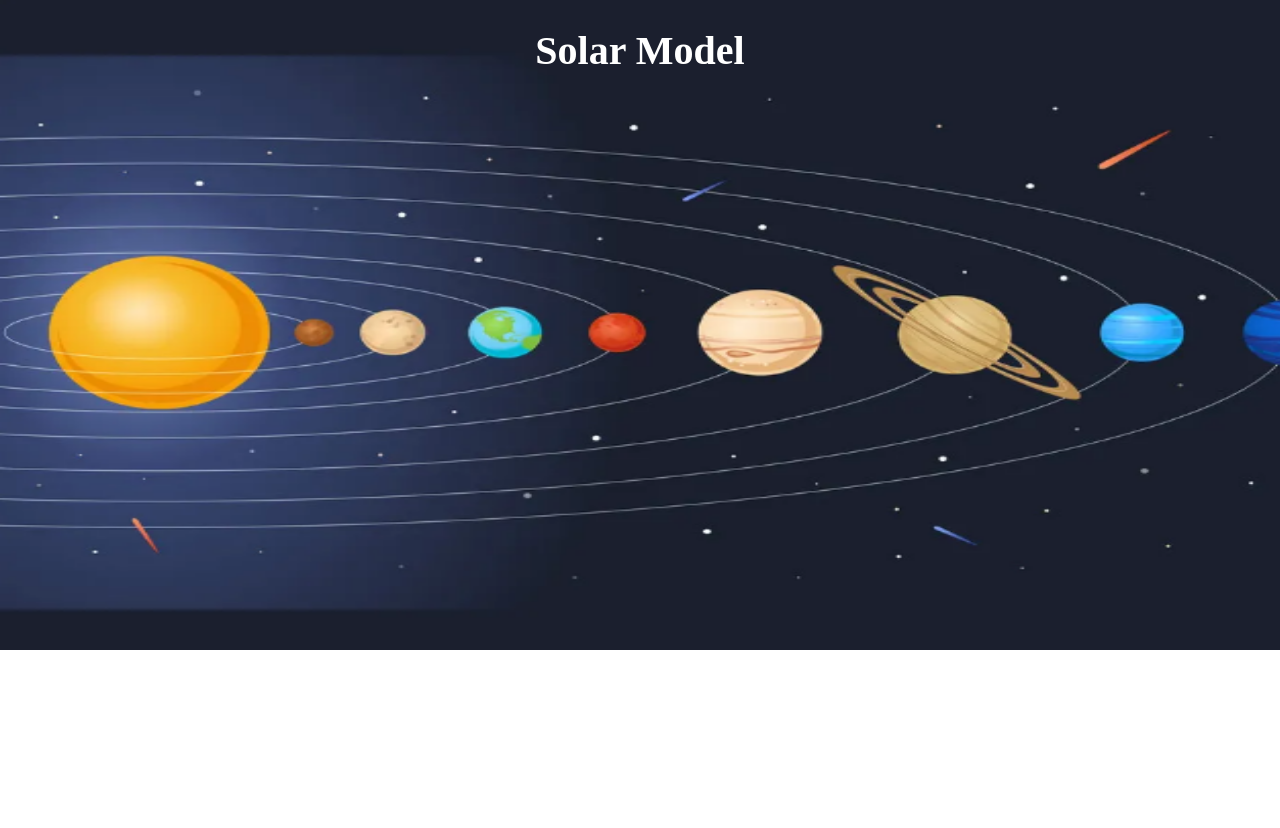
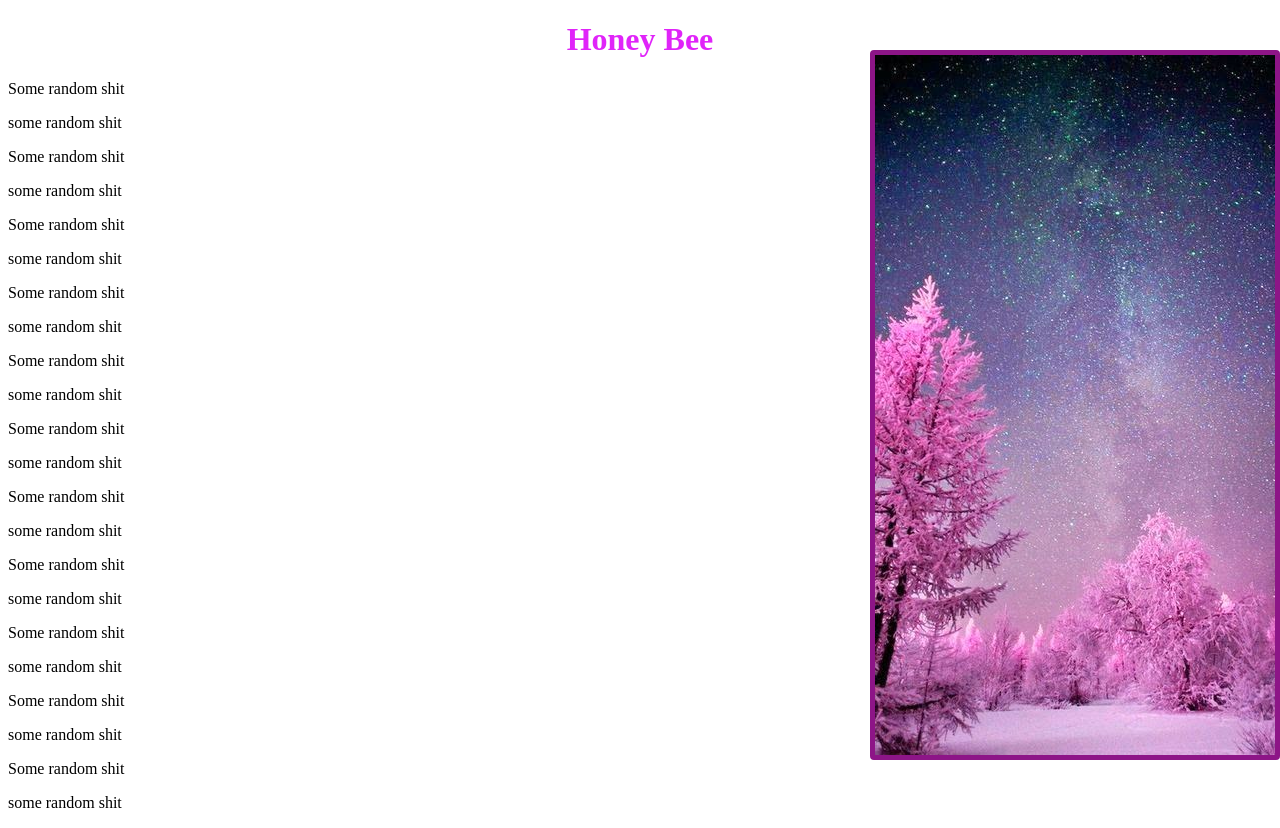
Before and after one commit to AbrarAlSamit/Training, a plain HTML site: page index.html in a window 1280 px wide. Before the commit the page ends 800 px from the top, so only its background shows below. Drawn offline with Linux system fonts and the light colour scheme.

Commit message:
Adding a sidebar background picture

```diff
--- a/index.html
+++ b/index.html
@@ -5,8 +5,35 @@
         <title>Training Website</title>
         <link rel="stylesheet" href="style.css">
     </head>
-    <body style="font-size:20px">
-        <h1>Solar Model</h1>
+    <body>
+        <h1>Honey Bee</h1>
+        <div class="sidebar">
+        </div>
+
+        <div>
+            <p>Some random shit</p>
+            <p>some random shit</p>
+            <p>Some random shit</p>
+            <p>some random shit</p>
+            <p>Some random shit</p>
+            <p>some random shit</p>
+            <p>Some random shit</p>
+            <p>some random shit</p>
+            <p>Some random shit</p>
+            <p>some random shit</p>
+            <p>Some random shit</p>
+            <p>some random shit</p>
+            <p>Some random shit</p>
+            <p>some random shit</p>
+            <p>Some random shit</p>
+            <p>some random shit</p>
+            <p>Some random shit</p>
+            <p>some random shit</p>
+            <p>Some random shit</p>
+            <p>some random shit</p>
+            <p>Some random shit</p>
+            <p>some random shit</p>
+        </div>
 
     </body>
 </html>
--- a/style.css
+++ b/style.css
@@ -1,10 +1,16 @@
-body {
-    background-image: url(Solar-Model.png);
-    background-repeat: no-repeat;
-    color: rgb(255 255 255);
-    background-size: 1400px 650px;
-    background-attachment: fixed;
+.sidebar{
+    height:700px;
+    width: 400px;
+    background: url("PinkTree.jpg") no-repeat;
+    position: absolute;
+    top:50px;
+    right:0px;
+    border: 5px solid rgb(141, 21, 135);
+    border-radius: 4px;
+
+
 }
 h1 {
-    text-align: center;
+    text-align:center;
+    color: rgba(221, 12, 248, 0.9);
 }
```
Also changed, not shown: PinkTree.jpg (added).
